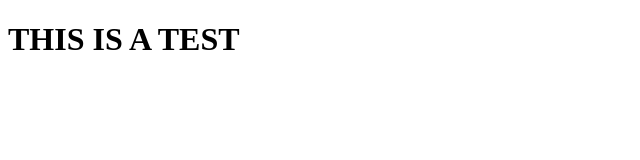
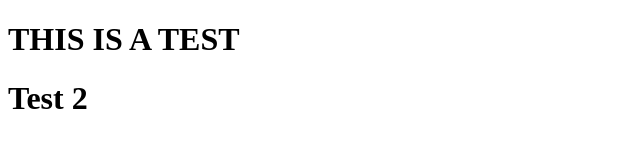
Before and after one commit to ibi420/6.1c-Pipeline, a plain HTML site: page index.html in a window 1280 px wide. Shown: the whole page, without its empty margins (0-640 px from the left). Drawn offline with Linux system fonts and the light colour scheme.

Commit message:
Update index.html

```diff
--- a/index.html
+++ b/index.html
@@ -2,6 +2,7 @@
 
 <body>
   <h1>THIS IS A TEST</h1>
+  <h1>Test 2</h1>
 </body>
 
 
```
